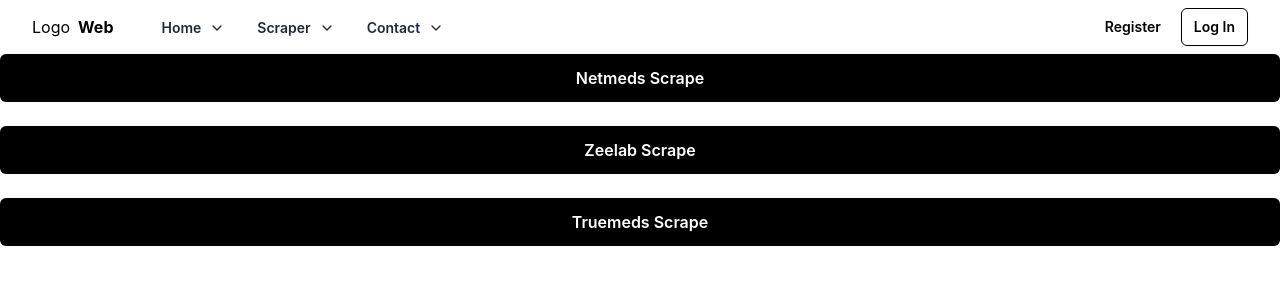
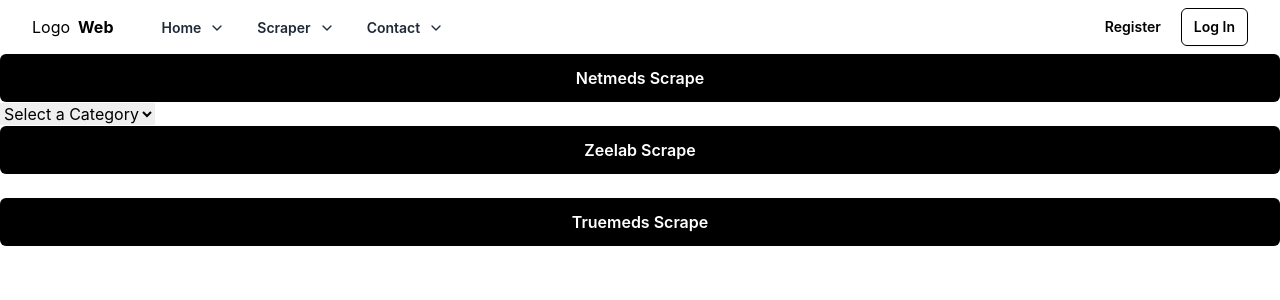
Before and after one commit to DigitalGit2003/WebScraping_Frontend, a React (Create React App) app: page /scraper in a window 1280 px wide. Shown: the top 300 px of the page. Built offline with nearby package versions, Linux system fonts and the light colour scheme.

Commit message:
add: localStorage for token, Authorization in header of reuquest

```diff
--- a/src/components/Home.js
+++ b/src/components/Home.js
@@ -4,15 +4,45 @@
 import Filter from "./product/Filter";
 
 export default function Home() {
+  const BASE_URI = "http://127.0.0.1:5050";
+
   const [data, setData] = useState([]);
 
   const retData = async () => {
-    var response = await fetch(`http://127.0.0.1:5050/product/netmeds`, {
+    let allProducts = [];
+
+    //
+    var response = await fetch(`${BASE_URI}/product/truemeds`, {
       method: "get",
     });
     response = await response.json();
-    console.log(response.results);
-    setData(response.results);
+
+    allProducts = response.results;
+
+    //
+    var response = await fetch(`${BASE_URI}/product/netmeds`, {
+      method: "get",
+    });
+    response = await response.json();
+
+    allProducts = allProducts.concat(response.results);
+
+    //
+    var response = await fetch(`${BASE_URI}/product/zeelab`, {
+      method: "get",
+    });
+    response = await response.json();
+
+    allProducts = allProducts.concat(response.results);
+
+    // Shuffle the allProducts array randomly using inbuilt function
+    allProducts.sort(() => Math.random() - 0.5);
+    for (let i = allProducts.length - 1; i > 0; i--) {
+      const j = Math.floor(Math.random() * (i + 1));
+      [allProducts[i], allProducts[j]] = [allProducts[j], allProducts[i]];
+    }
+
+    setData(allProducts);
   };
 
   useEffect(() => {
--- a/src/components/product/Filter.js
+++ b/src/components/product/Filter.js
@@ -10,6 +10,8 @@
   const [searchedData, setSearchedData] = useState([]);
 
   const [products, setProducts] = useState(props.products); // Manage products with useState
+
+  const BASE_URL = "http://127.0.0.1:5050";
 
   useEffect(() => {
     // Update products when props.products change
@@ -33,31 +35,49 @@
 
   // +++++++++++++++++++++++++++++
 
+  let allProducts = [];
+
   const searchByName = async () => {
     const name = document.getElementById("search_by_name").value;
 
-    var response = await fetch(
-      `http://127.0.0.1:5050/product/netmeds?name=${name}`,
-      {
-        method: "get",
-      }
-    );
+    // Search in netmeds
+    var response = await fetch(`${BASE_URL}/product/netmeds?name=${name}`, {
+      method: "get",
+    });
 
     response = await response.json();
-    setProducts(response.results); // Update products state here
 
-    console.log(response.results);
+    allProducts = response.results;
+
+    // Search in zeelab
+    response = await fetch(`${BASE_URL}/product/zeelab?name=${name}`, {
+      method: "get",
+    });
+
+    response = await response.json();
+
+    allProducts = allProducts.concat(response.results);
+
+    // Search in truemeds
+    response = await fetch(`${BASE_URL}/product/truemeds?name=${name}`, {
+      method: "get",
+    });
+
+    response = await response.json();
+
+    allProducts = allProducts.concat(response.results);
+
+    setProducts(allProducts); // Update products state here
+
+    console.log(allProducts);
   };
 
   const searchByContent = async () => {
     const info = document.getElementById("search_by_content").value;
 
-    var response = await fetch(
-      `http://127.0.0.1:5050/product/zeelab?q=${info}`,
-      {
-        method: "get",
-      }
-    );
+    var response = await fetch(`${BASE_URL}/product/zeelab?q=${info}`, {
+      method: "get",
+    });
 
     response = await response.json();
     setProducts(response.results); // Update products state here
@@ -142,7 +162,7 @@
             </h3>
             <input
               className="flex h-10 w-full rounded-md border border-black/30 bg-transparent px-3 py-2 text-sm placeholder:text-gray-600 focus:outline-none focus:ring-1 focus:ring-black/30 focus:ring-offset-1 disabled:cursor-not-allowed disabled:opacity-50"
-              placeholder="content of product"
+              placeholder="Name of the product"
               id="search_by_name"
             ></input>{" "}
             <br />
@@ -161,7 +181,7 @@
             </h3>
             <input
               className="flex h-10 w-full rounded-md border border-black/30 bg-transparent px-3 py-2 text-sm placeholder:text-gray-600 focus:outline-none focus:ring-1 focus:ring-black/30 focus:ring-offset-1 disabled:cursor-not-allowed disabled:opacity-50"
-              placeholder="Name"
+              placeholder="content of the product"
               id="search_by_content"
             ></input>{" "}
             <br />
--- a/src/components/user/Login.js
+++ b/src/components/user/Login.js
@@ -37,24 +37,23 @@
         },
       });
 
-      result = await result.json();
+      if (result.ok) {
+        result = await result.json();
+        console.log(result);
+
+        localStorage.setItem("access_token", result.access_token);
+        localStorage.setItem("refresh_token", result.refresh_token);
+
+        navigate("/scraper");
+      } else {
+        result = await result.json();
+        let msg = "";
+        msg += result.message;
+
+        setIsError(result.message);
+      }
 
       setIsLoading(false);
-      let msg = "";
-
-      if (result) {
-        if (result.message) {
-          msg += result.message;
-        }
-      } else {
-        console.log("result is undefined");
-      }
-
-      if (msg === "login") {
-        navigate("/scraper");
-      } else {
-        setIsError(msg);
-      }
     } catch (err) {
       setIsLoading(false);
       setIsError("Something Went Wrong");
@@ -79,9 +78,7 @@
                 Create a free account
               </a>
             </p>
-            <span className="text-red-500">
-              {isError}
-            </span>
+            <span className="text-red-500">{isError}</span>
             <form action="#" method="POST" className="mt-8">
               <div className="space-y-5">
                 <div>
--- a/src/components/user/Scraper.js
+++ b/src/components/user/Scraper.js
@@ -1,46 +1,96 @@
 import React from "react";
+import { useNavigate } from "react-router-dom";
 
 export default function Scraper() {
   // All in One
   const BASE_URI = "http://127.0.0.1:5050";
+
+  const navigate = useNavigate();
 
   const netmedsScrape = async () => {
     let result = await fetch(`${BASE_URI}/product/netmeds`, {
       method: "post",
       headers: {
         "Content-Type": "application/json",
+        Authorization: `Bearer ${localStorage.getItem("access_token")}`,
       },
     });
 
+    if (result.status === 401) {
+      navigate("/login");
+    } else if (!result.ok) {
+      console.log("Error in fetching data");
+      return;
+    }
+
     result = await result.json();
     console.log(result);
-
   };
   const zeelabScrape = async () => {
-    let result = await fetch(`${BASE_URI}/product/zeelab`, {
+    let selectedCategory = document.querySelector("select").value;
+
+    // Pass Access Token as part of the request header to authenticate the user
+    let result = await fetch(
+      `${BASE_URI}/product/zeelab?category=${selectedCategory}`,
+      {
         method: "post",
         headers: {
           "Content-Type": "application/json",
+          Authorization: `Bearer ${localStorage.getItem("access_token")}`,
         },
-    });
+      }
+    );
+
+    if (result.status === 401) {
+      navigate("/login");
+    } else if (!result.ok) {
+      console.log("Error in fetching data");
+      return;
+    }
 
     result = await result.json();
     console.log(result);
-
   };
   const truemedsScrape = async () => {
     let result = await fetch(`${BASE_URI}/product/truemeds`, {
       method: "post",
       headers: {
         "Content-Type": "application/json",
+        Authorization: `Bearer ${localStorage.getItem("access_token")}`,
       },
     });
 
+    if (result.status === 401) {
+      navigate("/login");
+    } else if (!result.ok) {
+      console.log("Error in fetching data");
+      return;
+    }
+
     result = await result.json();
     console.log(result);
+  };
 
-
-  };
+  const categories = [
+    "bone-joints",
+    "cold-flu",
+    "sugar-care",
+    "eye-ear",
+    "hair",
+    "heart-medicines",
+    "mens",
+    "multivitamins",
+    "nutrition",
+    "oral-care",
+    "personal",
+    "stomach",
+    "thyroid",
+    "womens",
+    "sexual",
+    "skinbeauty",
+    "acidity",
+    "asthma",
+  ];
 
   return (
     <div>
@@ -52,6 +102,16 @@
         Netmeds Scrape
       </button>
       <br />
+
+      <select>
+        <option value="">Select a Category</option>
+        {categories.map((category, index) => (
+          <option key={index} value={category}>
+            {category}
+          </option>
+        ))}
+      </select>
+
       <br />
       <button
         type="button"
@@ -60,6 +120,7 @@
       >
         Zeelab Scrape
       </button>
+
       <br />
       <br />
       <button
```
Lines whose indentation alone changed are shown as unchanged.
